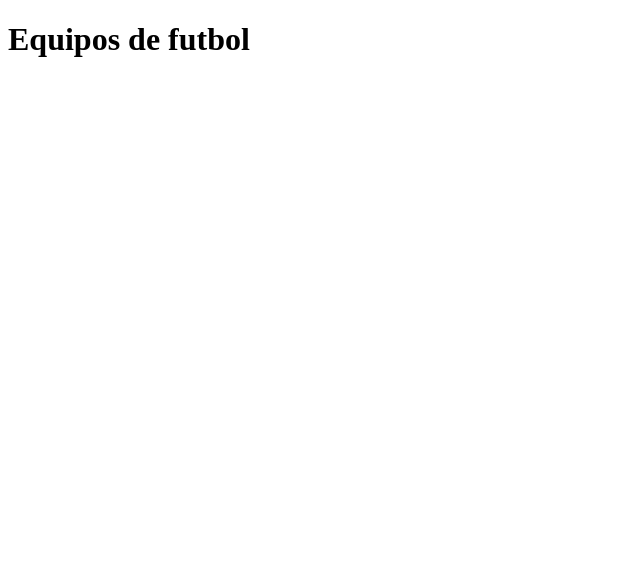
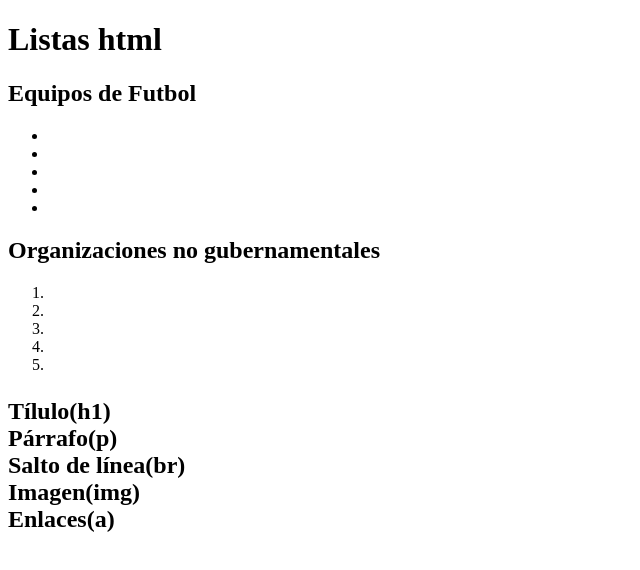
Before and after one commit to Rodolfofyto/html_05_ejc_3_4_5, a plain HTML site: page index.html in a window 1280 px wide. Shown: the whole page, without its empty margins (0-640 px from the left). Drawn offline with Linux system fonts and the light colour scheme.

Commit message:
estructura

```diff
--- a/index.html
+++ b/index.html
@@ -7,6 +7,36 @@
     <title>Ejercicio 3, 4 y 5</title>
 </head>
 <body>
-    <h1>Equipos de futbol</h1>
+    <h1>Listas html</h1>
+    <h2>Equipos de Futbol</h2>
+    <ul>
+        <li><a href="" target="_blank"></a></li>
+        <li><a href="" target="_blank"></a></li>
+        <li><a href="" target="_blank"></a></li>
+        <li><a href="" target="_blank"></a></li>
+        <li><a href="" target="_blank"></a></li>
+    </ul>
+    <h2>Organizaciones no gubernamentales</h2>
+    <ol>
+        <li><a href="" target="_blank"></a></li>
+        <li><a href="" target="_blank"></a></li>
+        <li><a href="" target="_blank"></a></li>
+        <li><a href="" target="_blank"></a></li>
+        <li><a href="" target="_blank"></a></li>
+    </ol>
+    <h2>
+        <dl>
+            <dt>Tílulo(h1)</dt>
+            <dd></dd>
+            <dt>Párrafo(p)</dt>
+            <dd></dd>
+            <dt>Salto de línea(br)</dt>
+            <dd></dd>
+            <dt>Imagen(img)</dt>
+            <dd></dd>
+            <dt>Enlaces(a)</dt>
+            <dd></dd>
+        </dl>
+    </h2>
 </body>
 </html>
```
